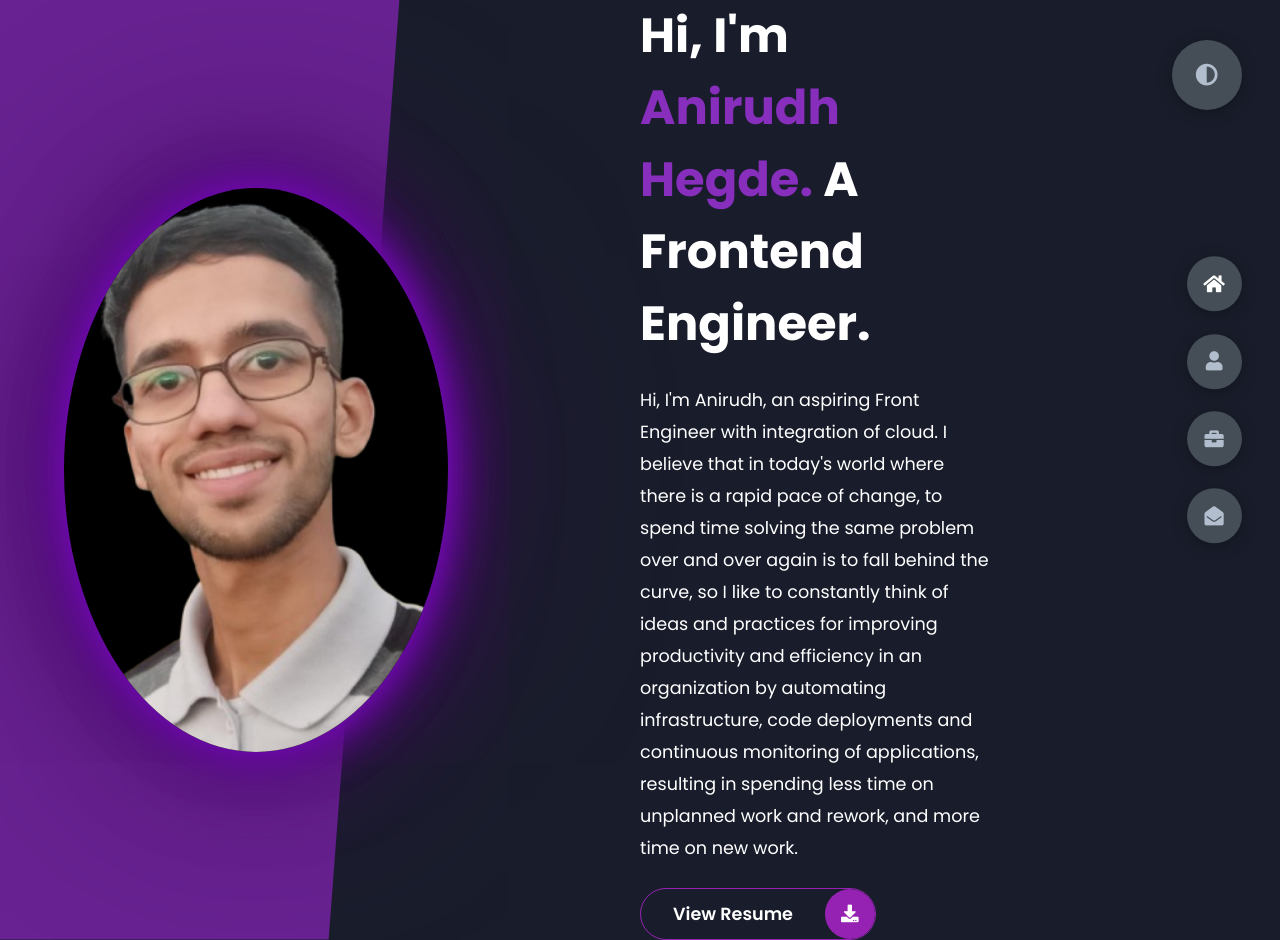
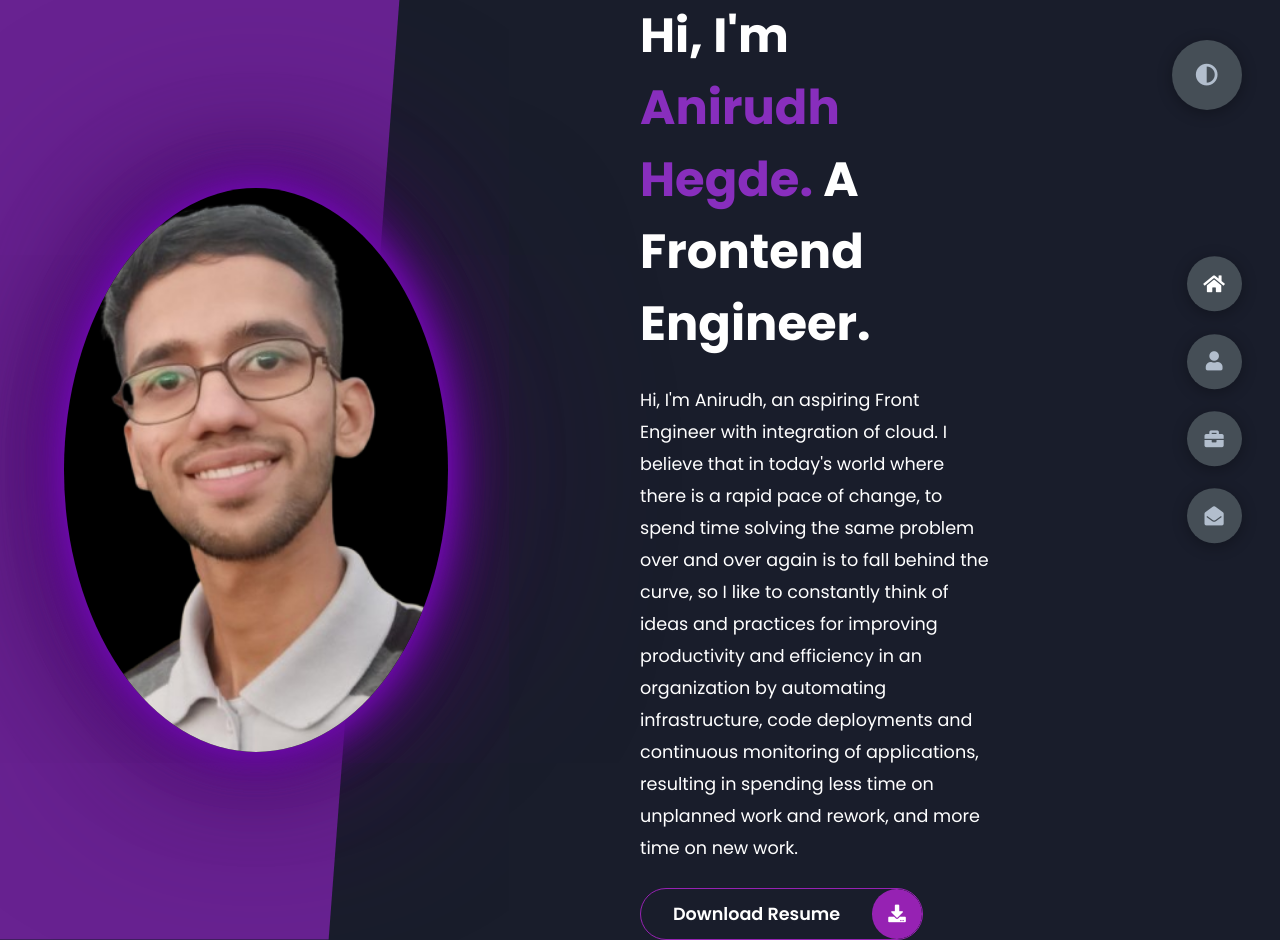
Before and after one commit to anirudh-hegde/anirudh-portfolio, a plain HTML site: page index.html in a window 1280 px wide. Drawn offline with Linux system fonts and the light colour scheme.

Commit message:
Update index.html

```diff
--- a/index.html
+++ b/index.html
@@ -46,7 +46,7 @@
           </p>
           <div class="btn-con">
             <a href="https://drive.google.com/file/d/1BXO1ZrFtIxTYi-XwIEyOqEW0mvBVj73c/view?usp=sharing" class="main-btn">
-              <span class="btn-text">View Resume</span>
+              <span class="btn-text">Download Resume</span>
               <span class="btn-icon"><i class="fa-download fas"></i></span>
             </a>
           </div>
```
